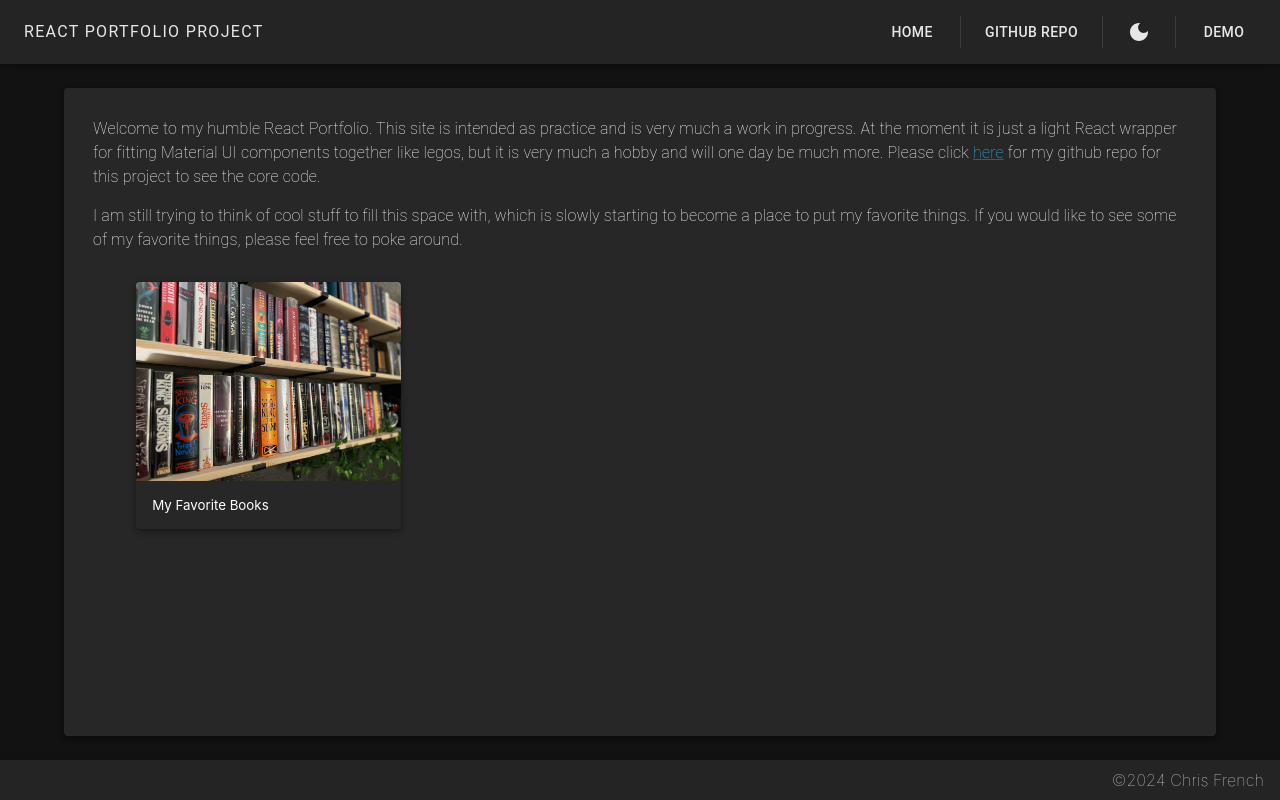
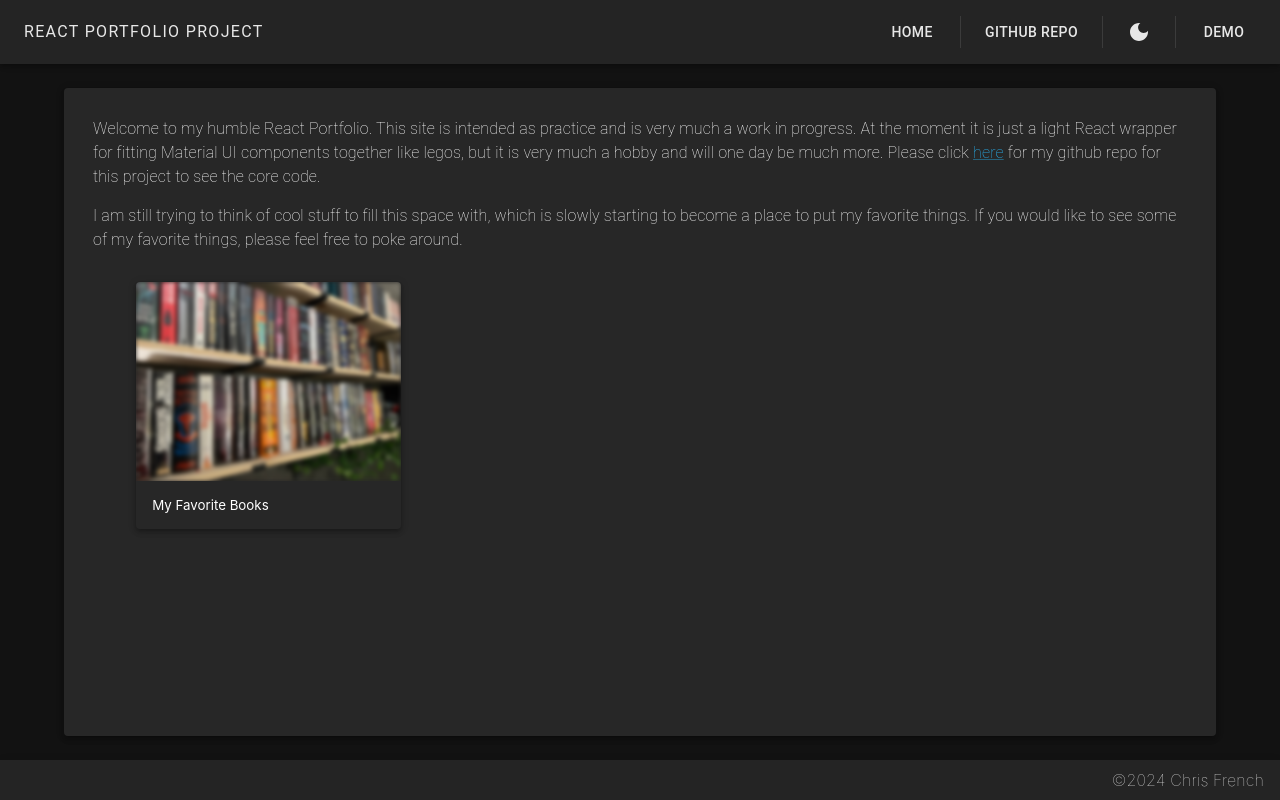
Before and after one commit to caf285/ReactPortfolio, a React (Create React App) app: page / in a window 1280 px wide. Built offline with nearby package versions, Linux system fonts and the light colour scheme.

Commit message:
fixed hash router & improved menu

```diff
--- a/package.json
+++ b/package.json
@@ -2,7 +2,7 @@
   "name": "react-portfolio-project",
   "version": "0.1.0",
   "private": true,
-  "homepage": "./",
+  "homepage": ".",
   "scripts": {
     "start": "react-scripts start",
     "build": "react-scripts build",
--- a/src/App.js
+++ b/src/App.js
@@ -32,6 +32,7 @@ export default function App() {
 
   // set dynamic basename context
   const basename = window.location.hostname === "caf285.github.io" ? "/ReactPortfolio" : "";
+  console.log(basename)
 
   return (
     <ThemeProvider theme={muiTheme[themeMode]}>
--- a/src/components/cardButton/CardButton.js
+++ b/src/components/cardButton/CardButton.js
@@ -26,7 +26,11 @@ export default function CardButton(props) {
           component="img"
           image={image}
           alt={alt}
-          sx={{ transition: "transform 0.15s", transform: isHovered ? "scale(1.1)" : "scale(1)" }}
+          sx={{
+            transition: "transform 0.25s, filter 0.25s",
+            transform: isHovered ? "scale(1.05)" : "scale(1)",
+            filter: isHovered ? "blur(0px)" : "blur(2px)"
+          }}
         />
         </Box>
         <CardContent>
--- a/src/navigation/AppBarLinks.js
+++ b/src/navigation/AppBarLinks.js
@@ -48,7 +48,7 @@ export function DemoTypography(props) {
   const basename = useContext(BasenameContext);
 
   return (
-    <Link href={`${basename}/typography`}>
+    <Link href={`${basename}/#/typography`}>
       <MenuItem onClick={props.onClick}>Typography</MenuItem>
     </Link>
   )
--- a/src/navigation/Body.js
+++ b/src/navigation/Body.js
@@ -1,6 +1,6 @@
 // react
 import { useContext, useEffect } from "react";
-import { BrowserRouter, Routes, Route } from "react-router-dom";
+import { HashRouter as Router, Routes, Route } from "react-router-dom";
 
 // context
 import { BasenameContext } from "../App.js";
@@ -18,14 +18,14 @@ export default function Body() {
 
   return (
     <div>
-      <BrowserRouter basename={basename}>
-        <Routes>
+      <Router>
+        <Routes basename={basename}>
           <Route exact path="/" element={<HomePage />} />
           <Route exact path="/books" element={<BooksPage />} />
           <Route exact path="/typography" element={<TypographyPage />} />
-          <Route element={<NoPage />} />
+          <Route path="*" element={<NoPage />} />
         </Routes>
-      </BrowserRouter>
+      </Router>
     </div>
   )
 };
--- a/src/pages/Home.js
+++ b/src/pages/Home.js
@@ -33,7 +33,7 @@ export default function HomePage() {
               image={`${basename}/assets/images/books.jpg`}
               alt={"books"}
               title={"My Favorite Books"}
-              href={`${basename}/books`}
+              href={`${basename}/#/books`}
             />
           </Box>
         </Grid>
```
